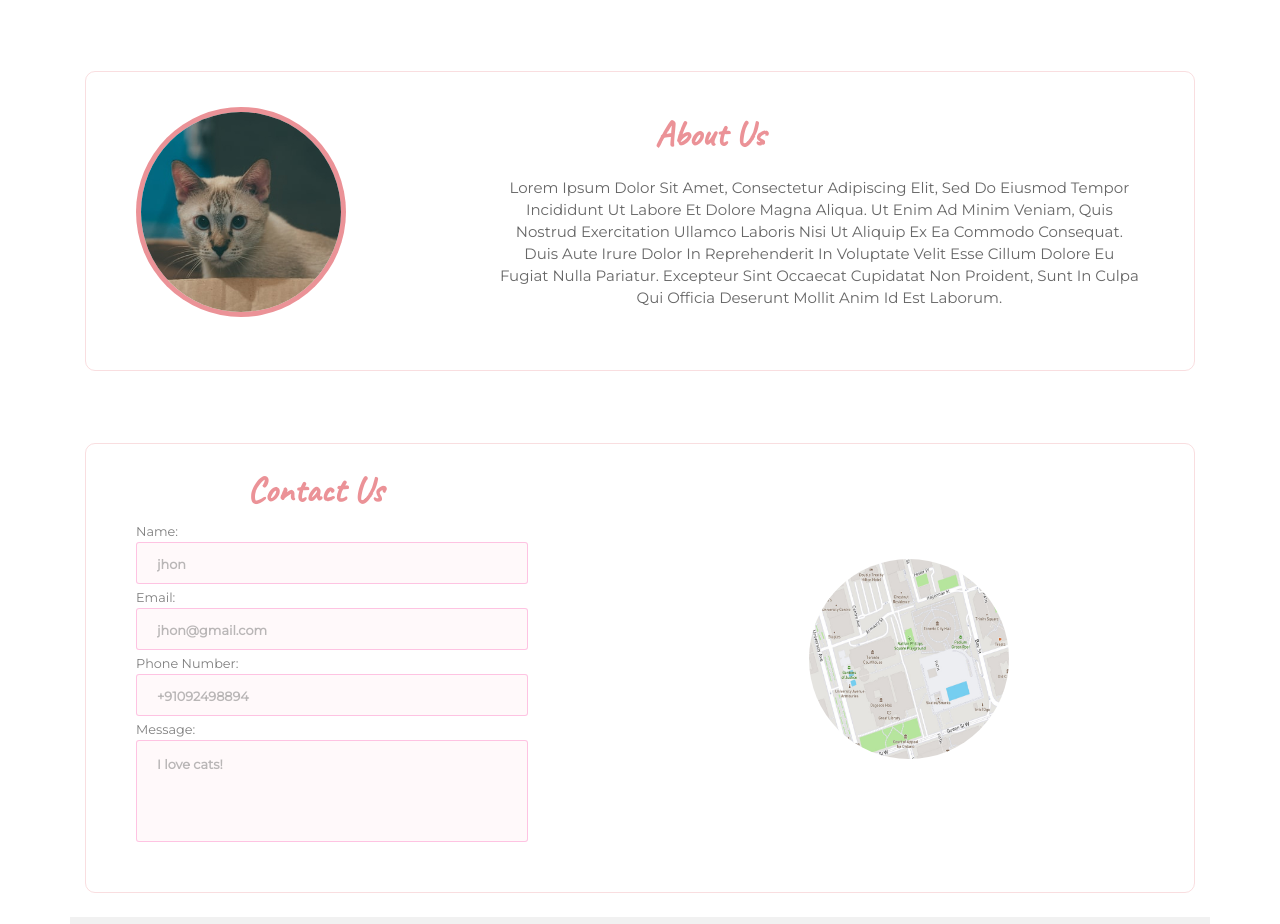
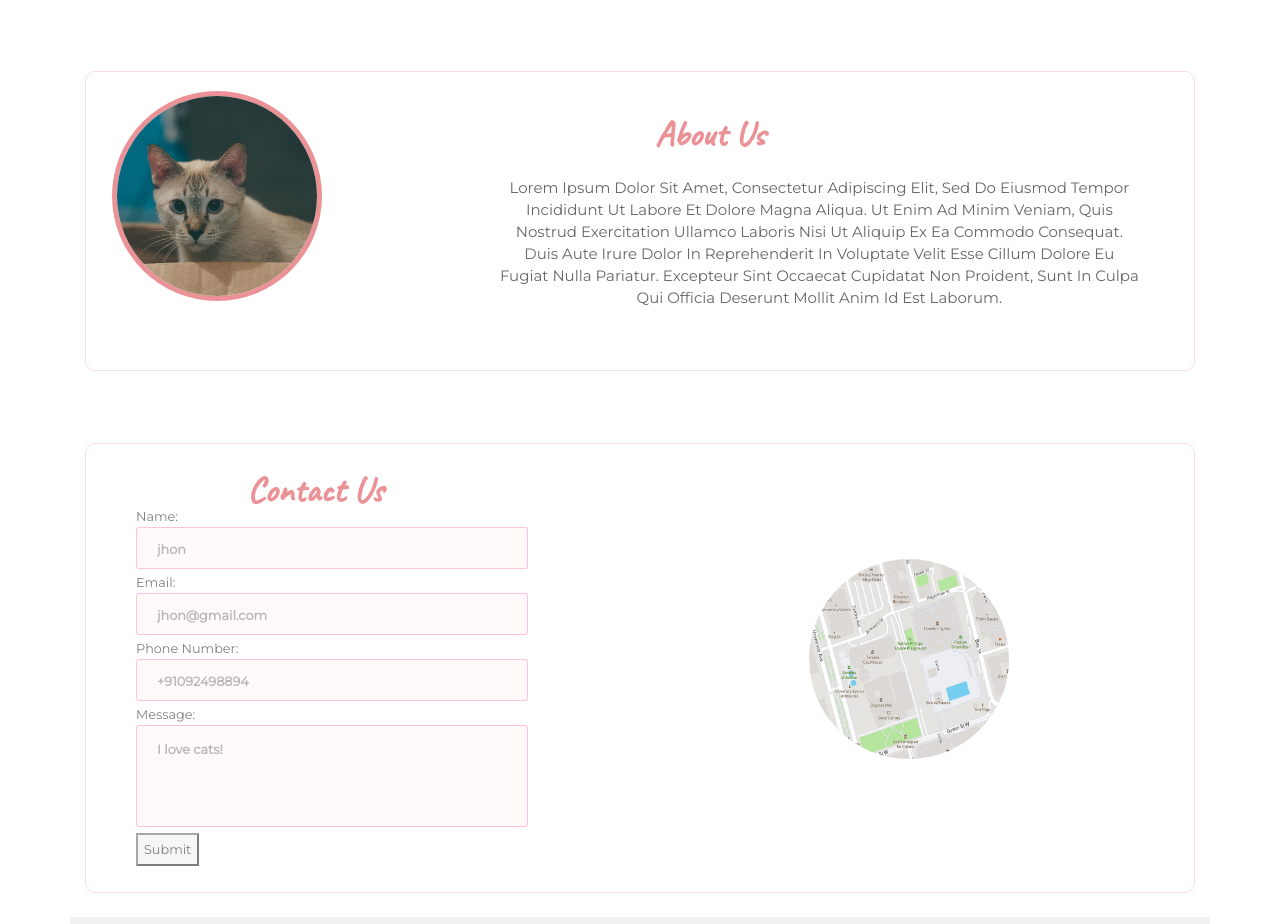
Before and after one commit to kambleaa007/KittyCat, a React (Create React App) app: page /#/ in a window 1280 px wide. Shown: the part 928-1852 px from the top of the page. Built offline with nearby package versions, Linux system fonts and the light colour scheme.

Commit message:
Changes in about us and contact us

```diff
--- a/src/App.css
+++ b/src/App.css
@@ -181,6 +181,8 @@
 .about-us-cat img {
   border-radius: 50%;
   box-shadow: 0 0 0 5px #EB9297;
+  width: 270px ;
+  height: 260px ;
 }
 
 .about-us-text {
--- a/src/components/AboutUs.js
+++ b/src/components/AboutUs.js
@@ -1,5 +1,5 @@
 import React from 'react'
-import { Container, Navbar, Nav, Col, Row } from 'react-bootstrap';
+import { Container, Col, Row } from 'react-bootstrap';
 
 
 import './../App.css';
@@ -11,8 +11,8 @@ function AboutUs(props) {
             <Container>
                 <Row>
                     <Col sm={4}>
-                        <div className="about-us-cat m-4">
-                            <img src={Cat} />
+                        <div className="about-us-cat mt-2">
+                            <img src={Cat} alt="cat" />
                         </div>
                     </Col>
                     <Col sm={8}>
--- a/src/components/ContactUs.js
+++ b/src/components/ContactUs.js
@@ -16,15 +16,16 @@ function ContactUs(props) {
                             <div className="about-us-text-heading">Contact Us</div>
                             <div className="contact-us-text-body m-3 ">
                                 <Col><p className="input-name">Name: </p> <input type="text" placeholder="jhon"/></Col>
-                                <Col><p className="input-name">Email: </p><input type="text" placeholder="jhon@gmail.com" /></Col>
+                                <Col><p className="input-name">Email: </p><input type="email" placeholder="jhon@gmail.com" /></Col>
                                 <Col><p className="input-name">Phone Number:</p> <input type="text" placeholder="+91092498894" /></Col>
                                 <Col><p className="input-name">Message:</p> <textarea placeholder="I love cats!" /></Col>
+                                <Col><button className="input-name" type="submit">Submit</button></Col>
                             </div>
                         </div>
                     </Col>
                     <Col className="custom-col-2" sm={6}>
                         <div  className="contact-us-map m-3">
-                            <img src={Map} />
+                            <img src={Map} alt="Map" />
                         </div>
                     </Col>
                 </Row>
```
